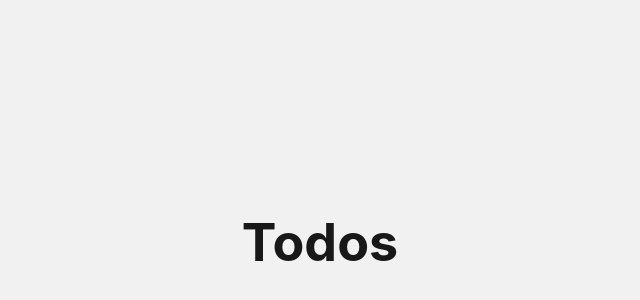
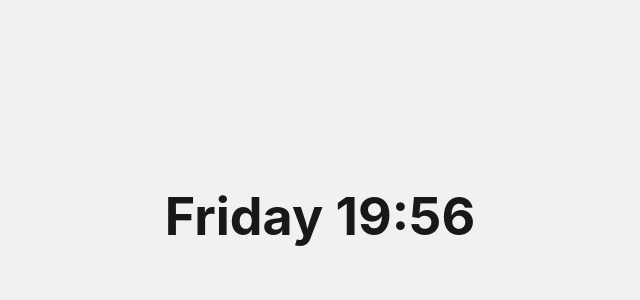
Before and after one commit to tylerwolff/todo-tab, a React (Create React App) app: page / in a window 1280 px wide. Shown: the part 158-458 px from the top of the page, without its empty margins (320-960 px from the left). Built offline with nearby package versions, Linux system fonts and the light colour scheme.

Commit message:
move header into application

```diff
--- a/src/App.css
+++ b/src/App.css
@@ -1,4 +1,4 @@
-.todos__container {
+.App {
   background-color: #f1f1f1;
   min-height: 100vh;
   display: flex;
--- a/src/App.js
+++ b/src/App.js
@@ -1,4 +1,5 @@
 import React, { useState } from "react";
+import { format } from "date-fns";
 import Todos from "./Todos";
 import "./App.css";
 
@@ -6,7 +7,8 @@ export default props => {
   const [todos, setTodos] = useState([]);
 
   return (
-    <div className="todos__container">
+    <div className="App">
+      <h1 className="todos">{format(new Date(), "dddd HH:mm")}</h1>
       <Todos todos={todos} onChange={setTodos} />
     </div>
   );
--- a/src/Todos.js
+++ b/src/Todos.js
@@ -1,5 +1,11 @@
 import React from "react";
 
 export default props => {
-  return <h1 className="todos">Todos</h1>;
+  return (
+    <ul>
+      {props.todos.map((t, index) => (
+        <li key={index}>{t.value}</li>
+      ))}
+    </ul>
+  );
 };
```
